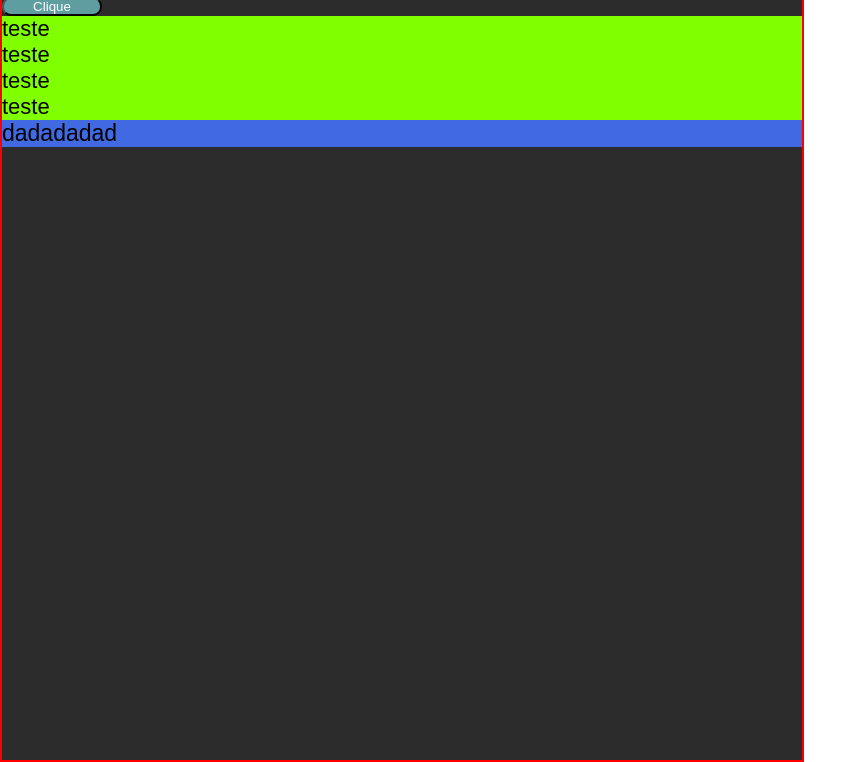
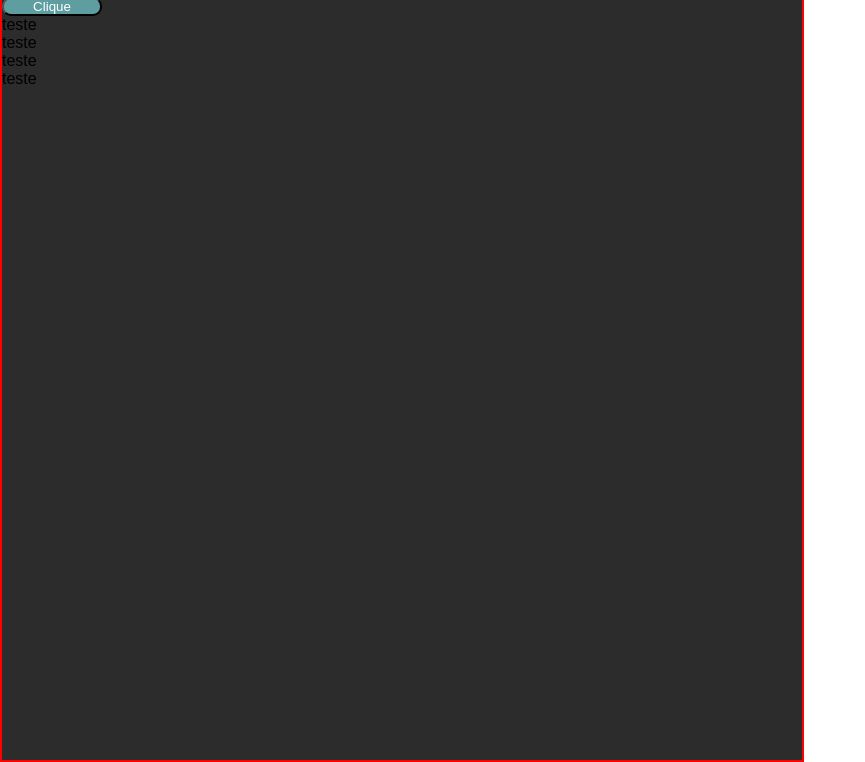
Before and after one commit to v1tormoura/introducao-git, a plain HTML site: page index.html in a window 1280 px wide. Shown: the part 42-804 px from the top of the page, without its empty margins (0-865 px from the left). Drawn offline with Linux system fonts and the light colour scheme.

Commit message:
Revert "section"
This reverts commit 0ecaa4e9a7e35a032dfb4c59bdc7236effa38cd8.

```diff
--- a/index.html
+++ b/index.html
@@ -24,7 +24,7 @@
             </ul>
         </nav>
         <section id="content">
-            dadadadad
+
         </section>
     </div>
 </body>
--- a/style.css
+++ b/style.css
@@ -18,7 +18,7 @@
     color: white;
 }
 
-ul {
+.ul {
     background-color: chartreuse;
     font-size: 22px;
 
@@ -27,8 +27,3 @@ ul {
 .btn:hover {
     background: linear-gradient(red, blue, yellow, green, black);
 }
-
-section {
-    background-color: royalblue;
-    font-size: 23px;
-}
```
